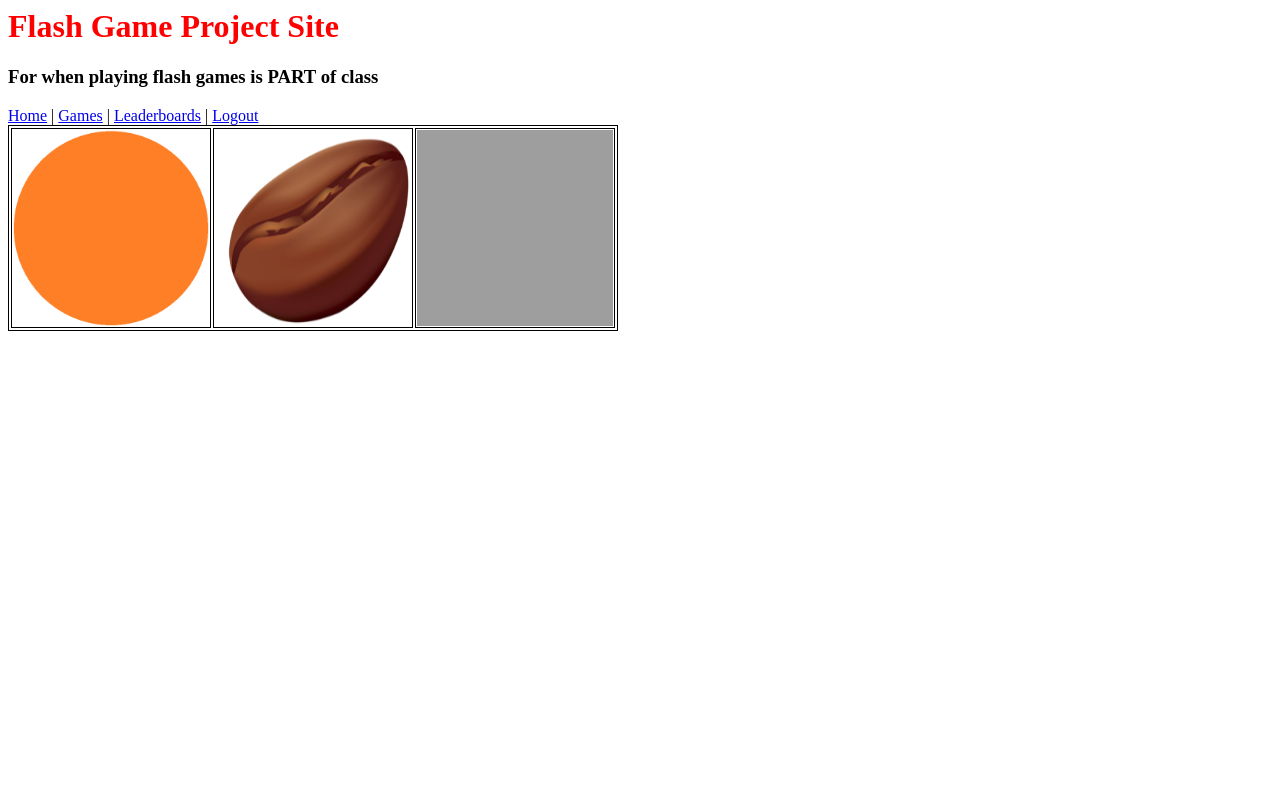
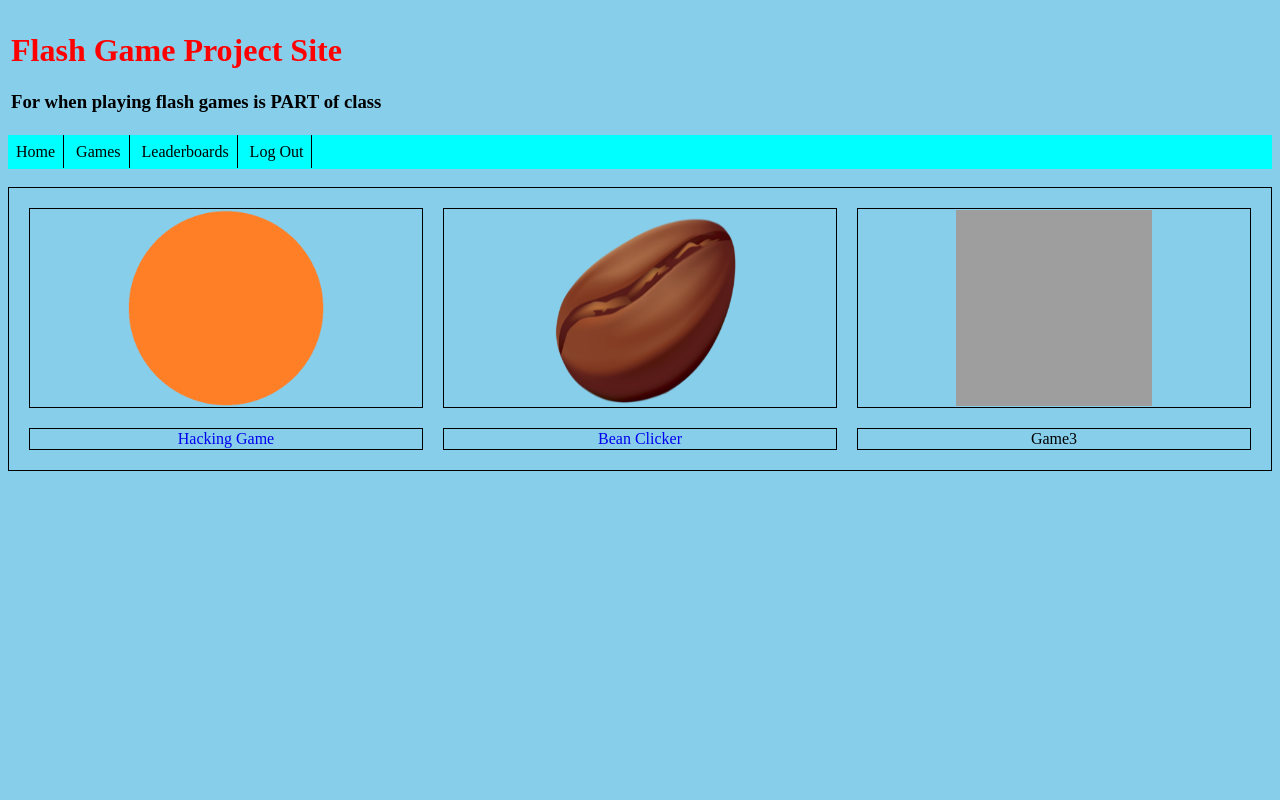
Before and after one commit to JoeyShapiro/ITS362ProjectRealReal, a PHP site: page /ITS362ProjectRealReal/libpage.php in a window 1280 px wide. Run offline with PHP 8.4, Linux system fonts and the light colour scheme; a user stored in the database is signed in; grey boxes are pictures that could not be loaded.

Commit message:
Added some CSS

```diff
--- a/css/styles.css
+++ b/css/styles.css
@@ -1,8 +1,59 @@
+body {
+  background-color: skyblue;
+}
+
 h1 {
-    color: red;
+  color: red;
+}
+
+#gameSelection a:visited {
+ text-decoration: none; color:black;
+}
+#gameSelection a:hover {
+ text-decoration: none; color:black;
+}
+#gameSelection a:focus {
+ text-decoration: none; color:black;
+}
+#gameSelection a:hover, a:active {
+ text-decoration: none; color:black;
+}
+#gameSelection table {
+  margin-left: auto;
+  margin-right: auto;
+  width: 100%;
 }
 
 table, th, tr, td{
-	border: 1px solid black;
-	text-align: center;
+  border: 1px solid black;
+  text-align: center;
 }
+
+#headerHeader {
+  padding: 3px;
+}
+
+#headerNav {
+  display: block;
+  padding: 8px 0px;
+  background-color: #00FFFF;
+  color: black;
+}
+
+#headerNav a {
+  display: inline;
+  color: black;
+  text-align: center;
+  padding: 8px;
+  text-decoration: none;
+  border-right: 1px solid black;
+}
+
+#headerNav a:hover {
+  color: red;
+}
+
+#motd {
+  background-color: #1877F2;
+  padding: 3px;
+}
--- a/header.php
+++ b/header.php
@@ -4,30 +4,30 @@
         <title>Game Project Site Thing</title>
     </head>
 
-    <header>
+    <header id="headerHeader">
         <h1>Flash Game Project Site</h1>
         <h3>For when playing flash games is PART of class</h3>
     </header>
 
-    <nav>
+    <nav id="headerNav">
 <?php
 require('includes/config.inc.php');
 	echo('
-	<a href="http://'.BASE_URL.'index.php">Home</a> |
-        <a href="http://'.BASE_URL.'libpage.php">Games</a> |
-        <a href="http://'.BASE_URL.'leaders.php">Leaderboards</a> |
+	<a href="http://'.BASE_URL.'index.php">Home</a>
+        <a href="http://'.BASE_URL.'libpage.php">Games</a>
+        <a href="http://'.BASE_URL.'leaders.php">Leaderboards</a>
 	');
         if(isset($_SESSION['id'])){
         	echo('
-		<a href="http://'.BASE_URL.'logout.php">Logout</a>
-		</nav>
+		<a href="http://'.BASE_URL.'logout.php">Log Out</a>
+		</nav><br />
 		<body>
         	');
         }
         else {
         	echo('
         	<a href="http://'.BASE_URL.'loginpage.php">Login</a>
-   		 </nav>
+   		 </nav><br />
    		 <body>
    		 ');
 	 }
--- a/html/lib.html
+++ b/html/lib.html
@@ -1,3 +1,5 @@
+<html>
+<head>
 <script>
     function display(e, game_id) {
         x = e.clientX;
@@ -11,9 +13,13 @@
             style.backgroundColor = "beige";
         }
     }
+
 </script>
+<link rel="stylesheet" href="../css/styles.css">
+</head>
 
-<table>
+<div id="gameSelection">
+	<table cellspacing="20">
 	    <tr>
 		<td>
 		    <a href="games/hackingGame/index.htm"><img src="img/lib/game1.png" onmousemove="display(event, 'game1');" onmouseout="document.getElementById('game1').style.display = 'none';" width="196" height="196" /></a> <br>
@@ -26,7 +32,9 @@
 		    <a href="games/"><img src="img/lib/game3.jpg" onmousemove="display(event, 'game3');" onmouseout="document.getElementById('game3').style.display = 'none';" width="196" height="196" /></a> <br>
 		</td>
 	    </tr>
+	    <tr><td><a href="games/hackingGame/index.htm" style="text-decoration: none;">Hacking Game</a></td><td><a href="games/BeanClicker/index.php" style="text-decoration: none;">Bean Clicker</a></td><td>Game3</td>
 	</table>
+</div>
 
 <div id="game1" style="display: none;">
 	Name: Hacking Game<br>
@@ -37,6 +45,7 @@
 	Name: Bean Clicker<br>
 	Author(GitHub): bbdcmf<br>
 </div>
+<html>
 
 <div id="game3" style="display: none;">
 	Name: <br>
--- a/index.php
+++ b/index.php
@@ -50,7 +50,7 @@
 	echo('GLHF');
 ?>
 	</h4>
-</div>
+</div><br />
 
 <div id="top">
 	<ul>
```
Also changed, not shown: img/lib/game1.png, img/lib/game1_old.png (added). Lines whose indentation alone changed are shown as unchanged.
